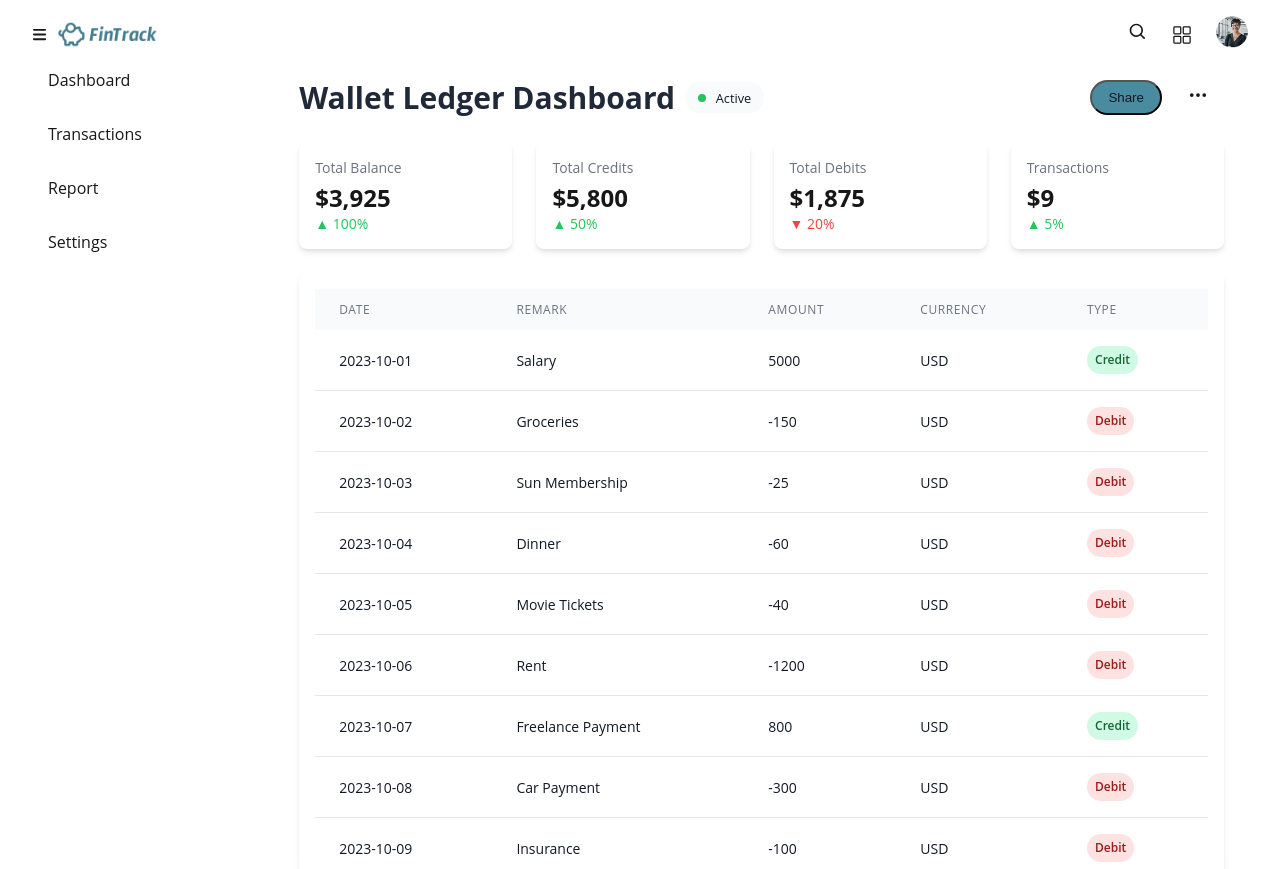
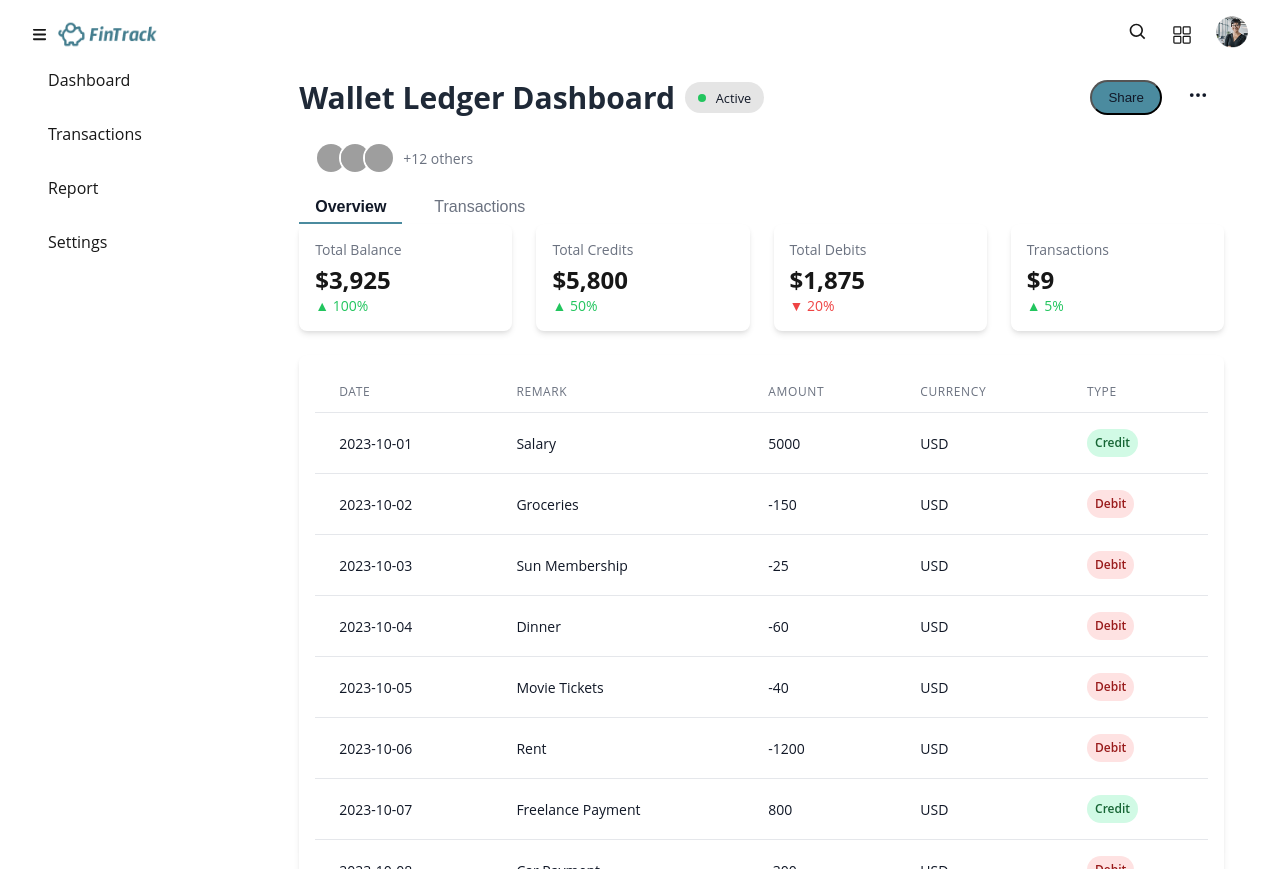
Before and after one commit to Auspicious14/17studio-frontend-assessment, a Next.js app: page / in a window 1280 px wide. Built offline with nearby package versions, Linux system fonts and the light colour scheme; grey boxes are pictures that could not be loaded; a web font is replaced by a local one.

Commit message:
update: add user avatars and tab navigation

```diff
--- a/src/modules/dashboard/page.tsx
+++ b/src/modules/dashboard/page.tsx
@@ -1,12 +1,16 @@
 import { Header, Sidebar } from "@/components";
 import { Transaction } from "@/models/model";
-import React, { useState, useMemo } from "react";
+import React, { useState, useMemo, act } from "react";
 import { SummaryCard } from "./components/SummaryCard";
 import { TransactionTable } from "./components/TransactionTable";
 import { IoEllipsisHorizontal } from "react-icons/io5";
+import Image from "next/image";
 
 export const Dashboard = () => {
   const [search, setSearch] = useState<string>("");
+  const [activeTab, setActiveTab] = useState<"Overview" | "Transactions">(
+    "Overview"
+  );
   const [transactions, setTransactions] = useState<Transaction[]>([
     {
       id: "1",
@@ -117,12 +121,56 @@ export const Dashboard = () => {
                 <p>Active</p>
               </div>
             </div>
+
             <div className="dashboard-share">
               <button className="share-button">Share</button>
               <div className="dashboard-more">
                 <IoEllipsisHorizontal size={20} />
               </div>
             </div>
+          </div>
+          <div className="user-avatars">
+            <Image
+              width={20}
+              height={20}
+              src="/images/avatar-1.png"
+              alt="Avatar"
+              className="avatar"
+            />
+            <Image
+              width={20}
+              height={20}
+              src="/images/avatar-2.png"
+              alt="Avatar"
+              className="avatar"
+            />
+            <Image
+              width={20}
+              height={20}
+              src="/images/avatar-3.png"
+              alt="Avatar"
+              className="avatar"
+            />
+
+            <span className="avatar-count">+12 others</span>
+          </div>
+          <div className="dashboard-tabs">
+            <button
+              className={`tab-button ${
+                activeTab === "Overview" ? "active" : ""
+              }`}
+              onClick={() => setActiveTab("Overview")}
+            >
+              Overview
+            </button>
+            <button
+              className={`tab-button ${
+                activeTab === "Transactions" ? "active" : ""
+              }`}
+              onClick={() => setActiveTab("Transactions")}
+            >
+              Transactions
+            </button>
           </div>
           <div className="summary-cards-grid">
             <SummaryCard
@@ -151,7 +199,9 @@ export const Dashboard = () => {
             />
           </div>
           <div className="transaction-table-container">
-            <TransactionTable transactions={filteredTransactions} />
+            {activeTab === "Overview" && (
+              <TransactionTable transactions={filteredTransactions} />
+            )}
           </div>
         </div>
       </div>
--- a/src/styles/globals.css
+++ b/src/styles/globals.css
@@ -210,7 +210,7 @@ ul li:hover {
 
 .dashboard-status {
   gap: 10px;
-  background-color: #f9fafb;
+  background-color: #e5e5e5;
   color: #fff;
   padding: 0.4rem 0.8rem;
   border-radius: 1.5rem;
@@ -227,6 +227,62 @@ ul li:hover {
 .dashboard-status p {
   color: #111827;
   font-size: 0.8rem;
+}
+
+.user-avatars {
+  display: flex;
+  align-items: center;
+  margin-left: 1rem;
+}
+
+.avatar {
+  width: 2rem;
+  height: 2rem;
+  border-radius: 50%;
+  border: 2px solid #ffffff;
+  margin-left: -0.5rem;
+  object-fit: cover;
+}
+
+.avatar:first-child {
+  margin-left: 0;
+}
+
+.avatar-count {
+  margin-left: 0.5rem;
+  font-size: 0.875rem;
+  color: #6b7280;
+}
+
+.dashboard-tabs {
+  display: flex;
+  gap: 1rem;
+  margin-top: 1rem;
+}
+
+.tab-button {
+  background: none;
+  border: none;
+  padding: 0.5rem 1rem;
+  cursor: pointer;
+  font-size: 1rem;
+  color: #6b7280;
+  position: relative;
+}
+
+.tab-button.active {
+  color: #111827;
+  font-weight: 600;
+}
+
+.tab-button.active::after {
+  content: "";
+  position: absolute;
+  bottom: 0;
+  left: 0;
+  width: 100%;
+  height: 2px;
+  background-color: #4b8b9f;
 }
 
 .dashboard-share {
@@ -290,7 +346,7 @@ ul li:hover {
 }
 
 .transaction-table thead {
-  background-color: #f9fafb;
+  border-bottom: 1px solid #e5e7eb;
 }
 
 .transaction-table th {
```
